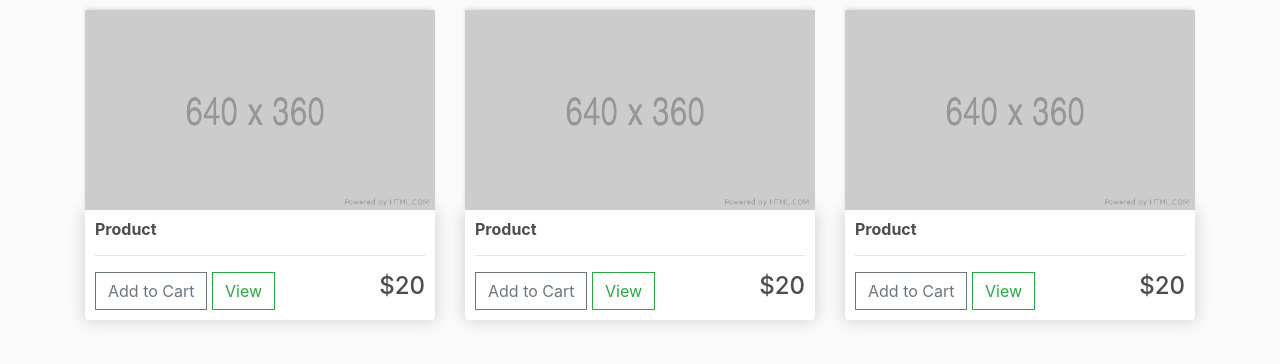
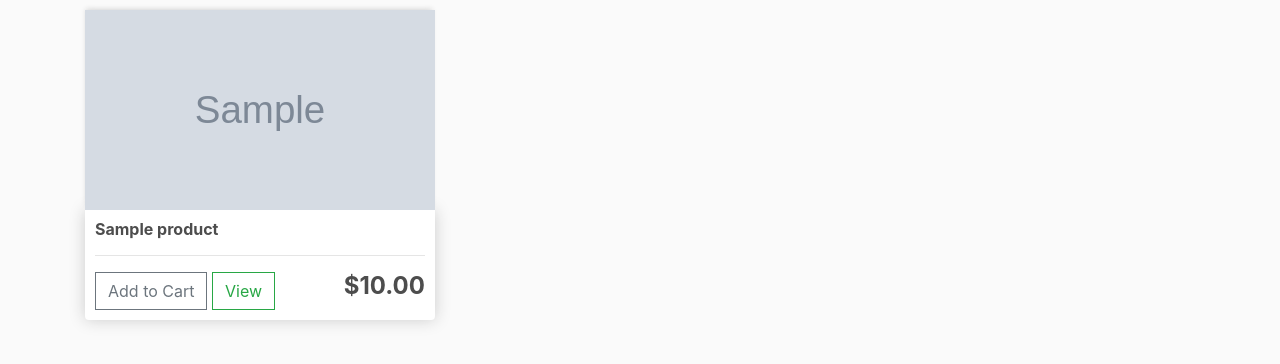
Before and after one commit to elsiepractice/django_ecommerce, a Django app: page / in a window 1280 px wide. Shown: the part 57-421 px from the top of the page. Run offline with Django 3.2, Linux system fonts and the light colour scheme; tables that the repository leaves empty hold one stand-in row (values such as "Sample post"); grey boxes marked "Sample" are stand-in pictures; some libraries are stand-ins or nearby versions.

Commit message:
Product ImageField

```diff
--- a/ecommerce/ecommerce/settings.py
+++ b/ecommerce/ecommerce/settings.py
@@ -124,3 +124,7 @@ STATIC_URL = '/static/'
 STATICFILES_DIRS=[
     os.path.join(BASE_DIR, 'static')
 ]
+
+MEDIA_URL = '/images/'
+
+MEDIA_ROOT = os.path.join(BASE_DIR, 'static/images')
--- a/ecommerce/ecommerce/urls.py
+++ b/ecommerce/ecommerce/urls.py
@@ -15,6 +15,7 @@ Including another URLconf
 """
 from django.contrib import admin
 from django.urls import path, include
+
 from django.conf.urls.static import static
 from django.conf import settings
 
@@ -23,4 +24,4 @@ urlpatterns = [
     path('', include('store.urls')),
 ]
 
-#urlpatterns += static(settings.MEDIA_URL, document_root=settings.MEDIA_ROOT)
+urlpatterns += static(settings.MEDIA_URL, document_root=settings.MEDIA_ROOT)
--- a/ecommerce/store/models.py
+++ b/ecommerce/store/models.py
@@ -15,9 +15,17 @@ class Product(models.Model):
 	name = models.CharField(max_length=200,null=True)
 	price = models.FloatField()
 	digital = models.BooleanField(default=False, null=True, blank=False)
-	#image
+	image = models.ImageField(null=True, blank=True )
 	def __str__(self):
 		return self.name
+
+	@property
+	def imageURL(self):
+		try:
+			url=self.image.url
+		except:
+			url=''
+		return url
 
 class Order(models.Model):
 	customer = models.ForeignKey(Customer, on_delete=models.SET_NULL, blank=True, null=True)
--- a/ecommerce/store/templates/store/store.html
+++ b/ecommerce/store/templates/store/store.html
@@ -2,40 +2,18 @@
 {% load static %}
 {% block content %}
     <div class="row">
+        {% for product in products %}
         <div class="col-lg-4">
-            <img class="thumbnail" src="{% static 'images/placeholder.png' %}">
+            <img class="thumbnail" src="{{product.imageURL}}">
             <div class="box-element product">
-                <h6><strong>Product</strong></h6>
+                <h6><strong>{{product.name}}</strong></h6>
                 <hr>
                 <button class="btn btn-outline-secondary add-btn">Add to Cart
                 </button>
                 <a class="btn btn-outline-success" href="#">View</a>
-                <h4 style="display: inline-block;float: right;">$20</h4>
+                <h4 style="display: inline-block;float: right;"><strong>${{product.price|floatformat:2}}</strong></h4>
             </div>
         </div>
-
-        <div class="col-lg-4">
-            <img class="thumbnail" src="{% static 'images/placeholder.png' %}">
-            <div class="box-element product">
-                <h6><strong>Product</strong></h6>
-                <hr>
-                <button class="btn btn-outline-secondary add-btn">Add to Cart
-                </button>
-                <a class="btn btn-outline-success" href="#">View</a>
-                <h4 style="display: inline-block;float: right;">$20</h4>
-            </div>
-        </div>
-
-        <div class="col-lg-4">
-            <img class="thumbnail" src="{% static 'images/placeholder.png' %}">
-            <div class="box-element product">
-                <h6><strong>Product</strong></h6>
-                <hr>
-                <button class="btn btn-outline-secondary add-btn">Add to Cart
-                </button>
-                <a class="btn btn-outline-success" href="#">View</a>
-                <h4 style="display: inline-block;float: right;">$20</h4>
-            </div>
-        </div>
+        {% endfor %}
     </div>
 {% endblock content %}
--- a/ecommerce/store/views.py
+++ b/ecommerce/store/views.py
@@ -1,9 +1,11 @@
 from django.shortcuts import render
+from .models import *
 
 #Create yout views here.
 
 def store(request):
-	context = {}
+	products = Product.objects.all()
+	context = {'products':products}
 	return render(request, 'store/store.html', context)
 
 def cart(request):
```
Also changed, not shown: ecommerce/static/images/shirt_uEzt17s.jpg (added), ecommerce/store/migrations/0002_product_image.py (added), 3 other files.
